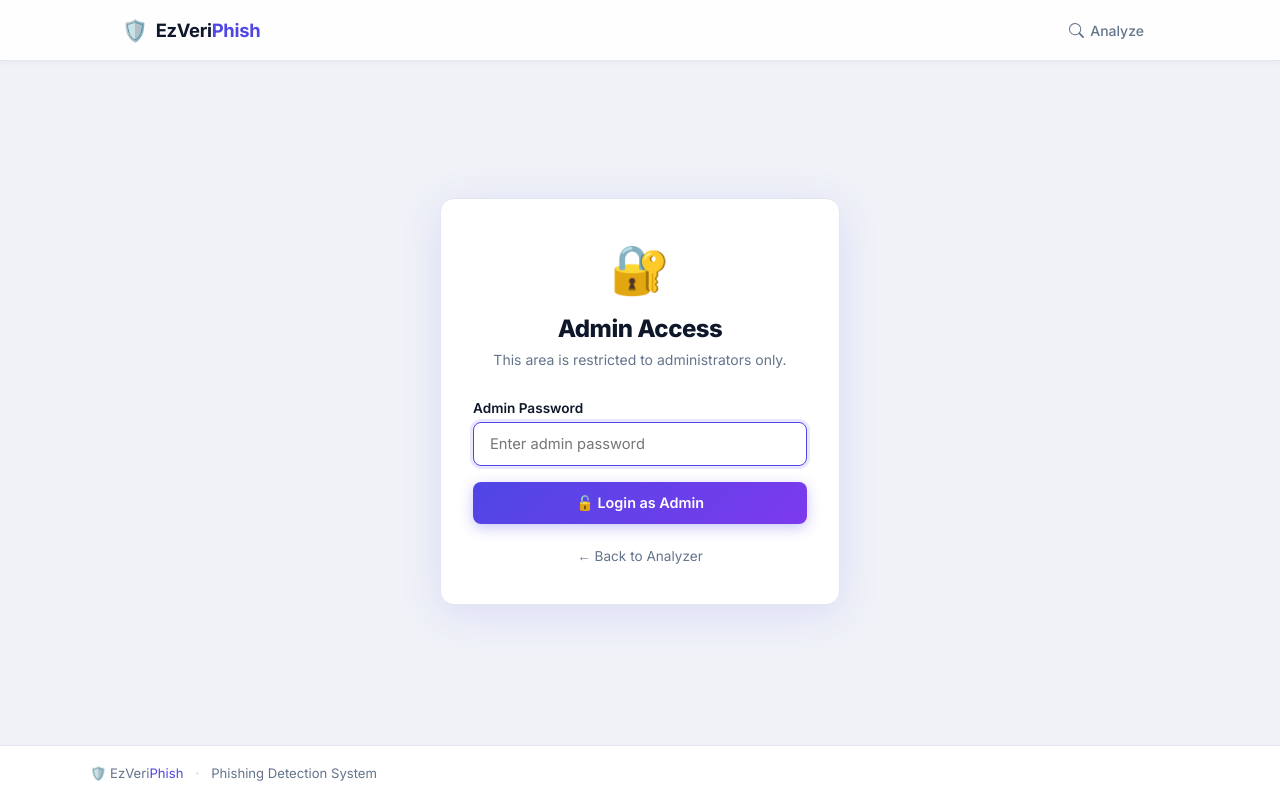
After one commit to mfarhan023/FYP_system, a Flask app: page /ezveri-ctrl-2024 in a window 1280 px wide. The commit adds this page. Run offline with Flask 3, Linux system fonts and the light colour scheme.

Commit message:
feat: add hidden admin panel with secret URL and 404 protection

```diff
--- a/app.py
+++ b/app.py
@@ -1,5 +1,6 @@
 import os
 import io
+from functools import wraps
 from flask import Flask, render_template, request, redirect, url_for, flash, send_file, session
 from dotenv import load_dotenv
 from analyzer_engine import AnalyzerEngine
@@ -16,6 +17,58 @@ engine = AnalyzerEngine()
 heuristic_scorer = WeightedHeuristicScorer()
 logger = DbLogger()
 
+
+# ── Admin Auth Helper ──────────────────────────────────────────────────────────
+
+def admin_required(f):
+    """Decorator: return 404 silently if not authenticated as admin.
+    Regular users see no indication that an admin panel exists.
+    """
+    @wraps(f)
+    def decorated(*args, **kwargs):
+        if not session.get('is_admin'):
+            return render_template('404.html'), 404
+        return f(*args, **kwargs)
+    return decorated
+
+
+# ── Admin Auth Routes ──────────────────────────────────────────────────────────
+
+# Secret admin URL — not linked anywhere in the UI.
+# Only the admin knows this URL exists.
+@app.route('/ezveri-ctrl-2024', methods=['GET', 'POST'])
+def admin_login():
+    # Already logged in — redirect to history
+    if session.get('is_admin'):
+        return redirect(url_for('history'))
+
+    error = None
+    if request.method == 'POST':
+        password = request.form.get('password', '')
+        admin_pw = os.environ.get('ADMIN_PASSWORD', 'admin1234')
+        if password == admin_pw:
+            session['is_admin'] = True
+            flash('Logged in as Admin.', 'success')
+            return redirect(url_for('history'))
+        else:
+            error = 'Incorrect password. Please try again.'
+
+    return render_template('admin_login.html', error=error)
+
+
+@app.route('/ezveri-ctrl-2024/logout')
+def admin_logout():
+    session.pop('is_admin', None)
+    flash('Logged out from admin session.', 'success')
+    return redirect(url_for('index'))
+
+
+@app.errorhandler(404)
+def page_not_found(e):
+    return render_template('404.html'), 404
+
+
+# ── Public Routes ──────────────────────────────────────────────────────────────
 
 @app.route('/')
 def index():
@@ -78,7 +131,10 @@ def result(analysis_id):
     return redirect(url_for('index'))
 
 
+# ── Admin-Only Routes ──────────────────────────────────────────────────────────
+
 @app.route('/history')
+@admin_required
 def history():
     analyses = logger.get_all_analyses()
     stats = logger.get_stats()
@@ -86,6 +142,7 @@ def history():
 
 
 @app.route('/export')
+@admin_required
 def export():
     content = logger.export_csv_content()
     if not content:
@@ -100,6 +157,7 @@ def export():
 
 
 @app.route('/delete/<int:analysis_id>', methods=['POST'])
+@admin_required
 def delete_analysis(analysis_id):
     try:
         logger.delete_analysis(analysis_id)
--- a/static/css/style.css
+++ b/static/css/style.css
@@ -653,3 +653,150 @@ main { flex: 1; }
   .hero { padding: 2.5rem 1.2rem 1.5rem; }
   .result-page, .history-page { padding: 1.5rem 1rem 4rem; }
 }
+
+/* ===== ADMIN LOGOUT BUTTON ===== */
+.nav-link-logout {
+  color: var(--danger) !important;
+  border: 1px solid transparent;
+}
+.nav-link-logout:hover {
+  background: #fef2f2 !important;
+  color: var(--danger) !important;
+  border-color: var(--danger-border);
+}
+
+/* ===== ADMIN LOGIN PAGE ===== */
+.login-page {
+  min-height: calc(100vh - 120px);
+  display: flex;
+  align-items: center;
+  justify-content: center;
+  padding: 2rem;
+}
+.login-card {
+  background: var(--bg-card);
+  border: 1px solid var(--border);
+  border-radius: var(--radius);
+  box-shadow: var(--shadow-lg);
+  padding: 2.5rem 2rem;
+  width: 100%;
+  max-width: 400px;
+  text-align: center;
+  animation: slideUp 0.4s ease both;
+}
+.login-icon {
+  font-size: 3rem;
+  margin-bottom: 1rem;
+}
+.login-title {
+  font-size: 1.5rem;
+  font-weight: 800;
+  letter-spacing: -0.5px;
+  margin-bottom: 0.5rem;
+}
+.login-subtitle {
+  color: var(--text-muted);
+  font-size: 0.875rem;
+  margin-bottom: 2rem;
+}
+.login-form {
+  text-align: left;
+  display: flex;
+  flex-direction: column;
+  gap: 1rem;
+}
+.form-group {
+  display: flex;
+  flex-direction: column;
+  gap: 6px;
+}
+.form-label {
+  font-size: 0.85rem;
+  font-weight: 600;
+  color: var(--text);
+}
+.form-input {
+  width: 100%;
+  padding: 12px 16px;
+  border: 1.5px solid var(--border);
+  border-radius: var(--radius-sm);
+  background: #fafbff;
+  color: var(--text);
+  font-family: 'Inter', sans-serif;
+  font-size: 0.92rem;
+  outline: none;
+  transition: border var(--transition), box-shadow var(--transition);
+}
+.form-input:focus {
+  border-color: var(--accent);
+  box-shadow: 0 0 0 3px rgba(79,70,229,0.12);
+  background: #fff;
+}
+.login-error {
+  background: var(--danger-bg);
+  border: 1px solid var(--danger-border);
+  color: #991b1b;
+  padding: 10px 14px;
+  border-radius: var(--radius-sm);
+  font-size: 0.875rem;
+  font-weight: 500;
+}
+.btn-full {
+  width: 100%;
+  justify-content: center;
+  border: none;
+  cursor: pointer;
+  font-family: 'Inter', sans-serif;
+}
+.login-back {
+  margin-top: 1.5rem;
+  font-size: 0.85rem;
+}
+.login-back a {
+  color: var(--text-muted);
+  text-decoration: none;
+  transition: color var(--transition);
+}
+.login-back a:hover { color: var(--accent); }
+
+/* ===== 404 PAGE ===== */
+.not-found-page {
+  min-height: calc(100vh - 120px);
+  display: flex;
+  align-items: center;
+  justify-content: center;
+  padding: 2rem;
+  text-align: center;
+}
+.not-found-content {
+  animation: slideUp 0.4s ease both;
+}
+.not-found-code {
+  font-size: clamp(6rem, 20vw, 10rem);
+  font-weight: 800;
+  letter-spacing: -4px;
+  line-height: 1;
+  background: linear-gradient(135deg, var(--accent), #8b5cf6);
+  -webkit-background-clip: text;
+  -webkit-text-fill-color: transparent;
+  background-clip: text;
+  margin-bottom: 0.5rem;
+}
+.not-found-icon {
+  font-size: 3rem;
+  margin-bottom: 1rem;
+}
+.not-found-title {
+  font-size: 1.8rem;
+  font-weight: 800;
+  letter-spacing: -0.5px;
+  margin-bottom: 0.75rem;
+}
+.not-found-subtitle {
+  color: var(--text-muted);
+  font-size: 0.95rem;
+  margin-bottom: 2rem;
+  max-width: 360px;
+  margin-left: auto;
+  margin-right: auto;
+}
--- /dev/null
+++ b/templates/admin_login.html
@@ -0,0 +1,40 @@
+{% extends 'base.html' %}
+{% block title %}Admin Login — EzVeriPhish{% endblock %}
+
+{% block content %}
+<section class="login-page">
+    <div class="login-card">
+        <div class="login-icon">🔐</div>
+        <h1 class="login-title">Admin Access</h1>
+        <p class="login-subtitle">This area is restricted to administrators only.</p>
+
+        <form method="POST" action="{{ url_for('admin_login') }}" class="login-form">
+            <div class="form-group">
+                <label for="password" class="form-label">Admin Password</label>
+                <input
+                    type="password"
+                    id="password"
+                    name="password"
+                    class="form-input"
+                    placeholder="Enter admin password"
+                    autocomplete="current-password"
+                    required
+                    autofocus
+                />
+            </div>
+            {% if error %}
+            <div class="login-error">
+                ⚠️ {{ error }}
+            </div>
+            {% endif %}
+            <button type="submit" class="btn-primary btn-full">
+                🔓 Login as Admin
+            </button>
+        </form>
+
+        <div class="login-back">
+            <a href="{{ url_for('index') }}">← Back to Analyzer</a>
+        </div>
+    </div>
+</section>
+{% endblock %}
--- a/templates/base.html
+++ b/templates/base.html
@@ -33,6 +33,7 @@
                         </svg>
                         Analyze
                     </a></li>
+                {% if session.get('is_admin') %}
                 <li><a href="{{ url_for('history') }}"
                         class="nav-link {% if request.endpoint == 'history' %}active{% endif %}">
                         <svg xmlns="http://www.w3.org/2000/svg" width="15" height="15" fill="currentColor"
@@ -45,6 +46,17 @@
                         </svg>
                         History
                     </a></li>
+                <li><a href="{{ url_for('admin_logout') }}" class="nav-link nav-link-logout">
+                        <svg xmlns="http://www.w3.org/2000/svg" width="15" height="15" fill="currentColor"
+                            viewBox="0 0 16 16">
+                            <path fill-rule="evenodd"
+                                d="M10 12.5a.5.5 0 0 1-.5.5h-8a.5.5 0 0 1-.5-.5v-9a.5.5 0 0 1 .5-.5h8a.5.5 0 0 1 .5.5v2a.5.5 0 0 0 1 0v-2A1.5 1.5 0 0 0 9.5 2h-8A1.5 1.5 0 0 0 0 3.5v9A1.5 1.5 0 0 0 1.5 14h8a1.5 1.5 0 0 0 1.5-1.5v-2a.5.5 0 0 0-1 0v2z" />
+                            <path fill-rule="evenodd"
+                                d="M15.854 8.354a.5.5 0 0 0 0-.708l-3-3a.5.5 0 0 0-.708.708L14.293 7.5H5.5a.5.5 0 0 0 0 1h8.793l-2.147 2.146a.5.5 0 0 0 .708.708l3-3z" />
+                        </svg>
+                        Logout
+                    </a></li>
+                {% endif %}
             </ul>
         </div>
     </nav>
```
Also changed, not shown: templates/404.html (added, +14 -0 lines), 1 other file.
